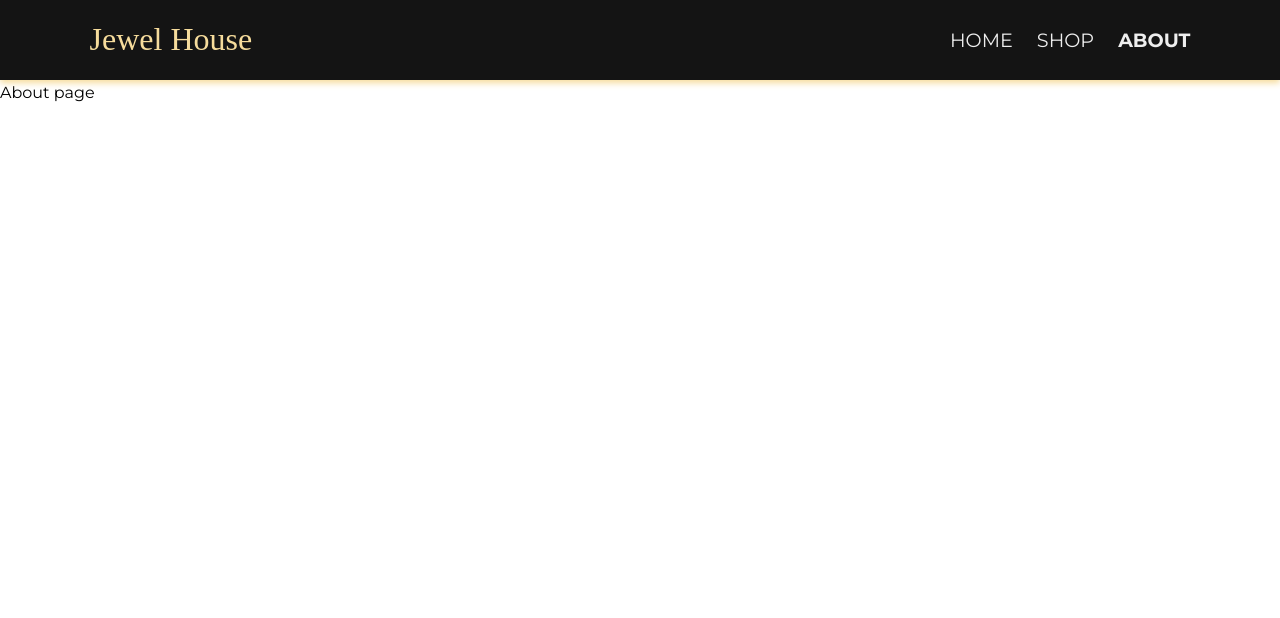
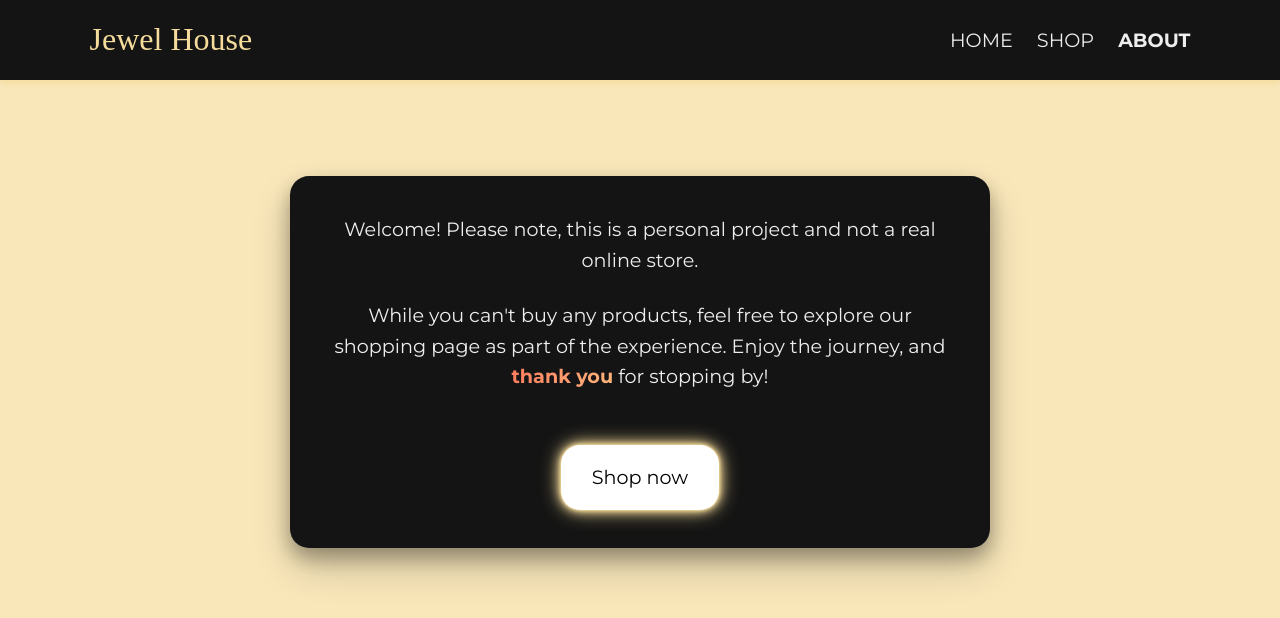
Before and after one commit to Arman75462/Jewel-House, a React (Vite) app: page /about in a window 1280 px wide. Shown: the top 618 px of the page. Built offline with nearby package versions, Linux system fonts and the light colour scheme; a web font is replaced by a local one.

Commit message:
Completed about page

```diff
--- a/src/layouts/styles/PagesLayout.css
+++ b/src/layouts/styles/PagesLayout.css
@@ -1,6 +1,7 @@
 .PagesLayout {
   display: flex;
   flex-direction: column;
+  min-height: 100vh;
 
-  min-height: 100vh;
+  background-color: var(--golden-background);
 }
--- a/src/pages/AboutPage.jsx
+++ b/src/pages/AboutPage.jsx
@@ -1,9 +1,22 @@
 import "./styles/AboutPage.css";
+import CallToActionButton from "../components/CallToActionButton";
 
 export default function AboutPage() {
   return (
     <section className="AboutPage page-appearance-animation">
-      About page
+      <div className="page-container AboutPage__container">
+        <p className="AboutPage__intro">
+          Welcome! Please note, this is a personal project and not a real online
+          store.
+        </p>
+        <p className="AboutPage__message">
+          While you can't buy any products, feel free to explore our shopping
+          page as part of the experience. Enjoy the journey, and{" "}
+          <span className="gradient-text">thank you</span> for stopping by!
+        </p>
+
+        <CallToActionButton link="/shop">Shop now</CallToActionButton>
+      </div>
     </section>
   );
 }
--- a/src/pages/styles/AboutPage.css
+++ b/src/pages/styles/AboutPage.css
@@ -0,0 +1,25 @@
+.AboutPage {
+  padding-block: 12vh;
+
+  text-align: center;
+}
+
+.AboutPage__container {
+  display: flex;
+  justify-content: center;
+  align-items: center;
+  flex-direction: column;
+  max-width: 700px;
+  gap: 1.25em;
+  padding: 2em 2em;
+  font-size: clamp(1.1rem, 1.5vw, 50rem);
+
+  background-color: var(--dark-background);
+  color: var(--text-color);
+  border-radius: 1em;
+  box-shadow: 0 0.5em 1em rgba(0, 0, 0, 0.3), 0 1em 2em rgba(0, 0, 0, 0.2);
+}
+
+.AboutPage__message {
+  margin-bottom: 1.5em;
+}
--- a/src/pages/styles/ErrorPage.css
+++ b/src/pages/styles/ErrorPage.css
@@ -1,11 +1,10 @@
 .ErrorPage {
   min-height: 100vh;
   display: flex;
-  justify-content: center;
   align-items: center;
 
+  text-align: center;
   background-color: var(--golden-background);
-  text-align: center;
 }
 
 .ErrorPage__container {
--- a/src/pages/styles/HomePage.css
+++ b/src/pages/styles/HomePage.css
@@ -4,7 +4,6 @@
   background-size: cover;
   background-repeat: no-repeat;
   flex-grow: 1;
-  background-color: var(--cta-color);
 }
 
 .HomePage__title {
```
